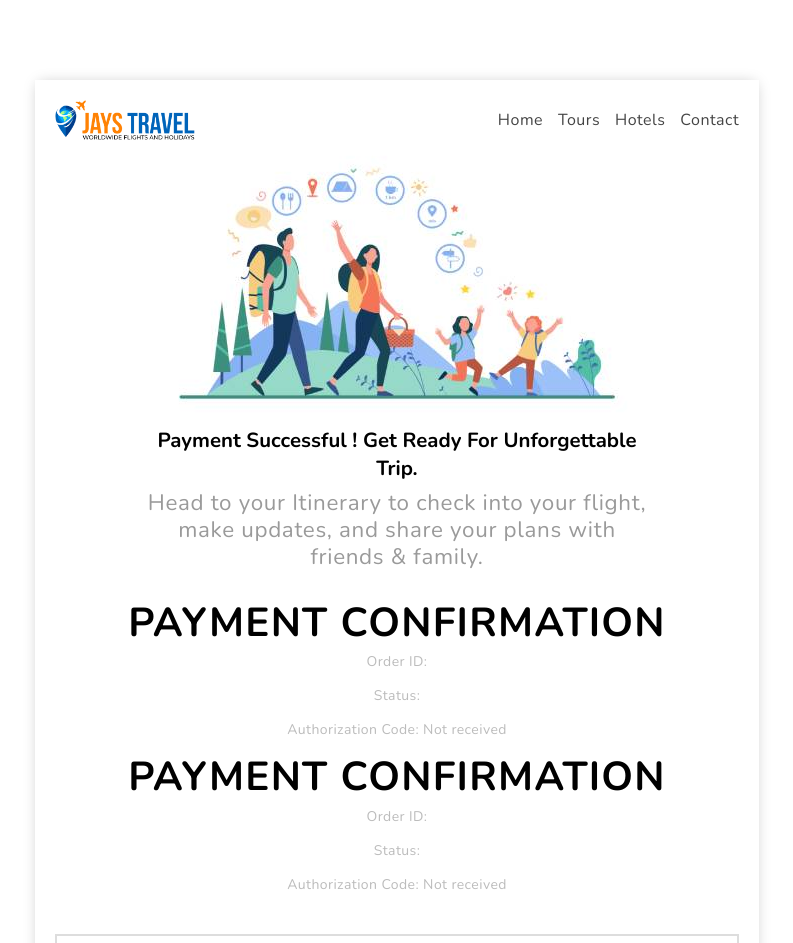
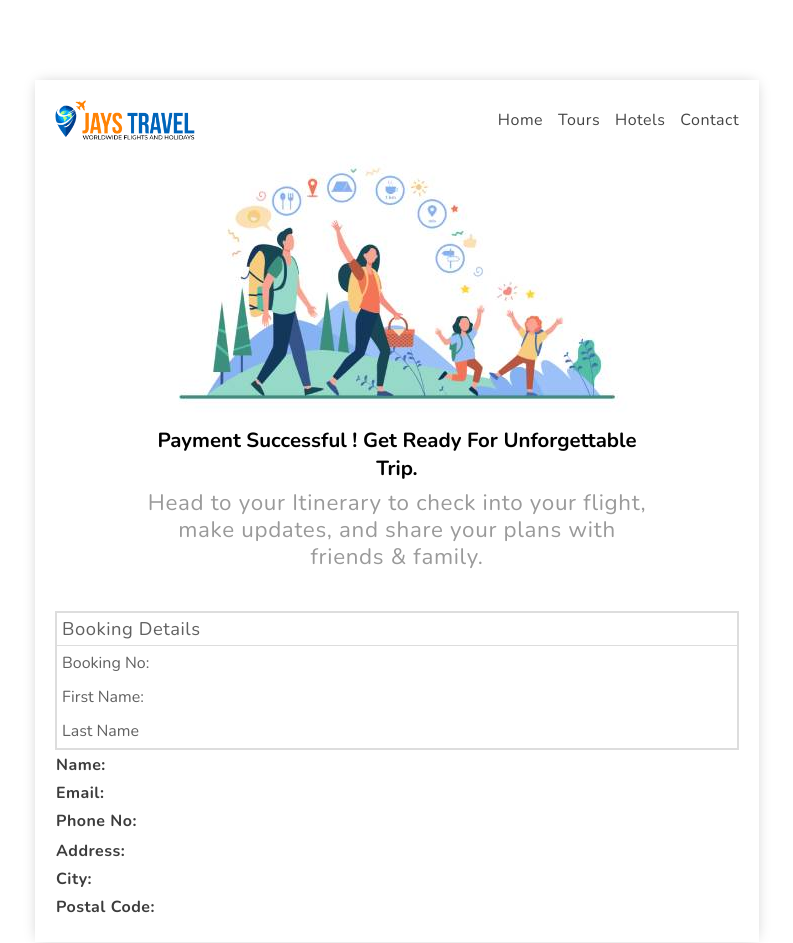
Before and after one commit to JaysTravels/jays-travels-front, a Next.js app: page /manual-confirmation in a window 1280 px wide. Shown: the top 943 px of the page, without its empty margins (243-1036 px from the left). Built offline with nearby package versions, Linux system fonts and the light colour scheme; no server answers.

Commit message:
deployed parameters of barclays responsne to email and db

```diff
--- a/components/manualPayment/make.payment.js
+++ b/components/manualPayment/make.payment.js
@@ -111,7 +111,7 @@ const MakePayment = () => {
           localStorage.setItem("ManualPaymentformData", JSON.stringify(formData));
         }
         data = data.data;
-        debugger;
+        //debugger;
         const form = document.createElement("form");
         form.method = "POST";
         form.action = data.url;
--- a/pages/manual-confirmation.js
+++ b/pages/manual-confirmation.js
@@ -17,20 +17,36 @@ const ManualConfirmation = () => {
   const router = useRouter();
   const dispatch = useDispatch();
   const searchParams = useSearchParams();
- // console.log('Full Query Params:', window.location.search);
+
   const flightResults = useSelector((state) => state.flights.response);
   const airsellResults = useSelector((state) => state.airsell.response);
   const airsellRequest = useSelector((state) => state.airsell.airSellRequest);
 debugger;
 
   const authorizationCode = searchParams.get('AUTHORIZATION');
-  const orderId = searchParams.get('ORDERID');
-  const status = searchParams.get('STATUS');
-  const { AUTHORIZATION, ORDERID, STATUS } = router.query;
+  const orderID = searchParams.get('orderID');
+  const currency = searchParams.get('currency');
+  const amount = searchParams.get('amount');
+  const PM = searchParams.get('PM');
+  const ACCEPTANCE = searchParams.get('ACCEPTANCE');
+  const STATUS = searchParams.get('STATUS');
+  const CARDNO = searchParams.get('CARDNO');
+  const ED = searchParams.get('ED');
+  const CN = searchParams.get('CN');
+  const TRXDATE = searchParams.get('TRXDATE');
+  const PAYID = searchParams.get('PAYID');
+  const NCERROR = searchParams.get('NCERROR');
+  const BRAND = searchParams.get('BRAND');
+  const IPCTY = searchParams.get('IPCTY');
+  const IP = searchParams.get('IP');
+
+ // const { AUTHORIZATION, ORDERID, STATUS } = router.query;
 
   useEffect(() => {
     debugger;
     console.log('Full Query Params:', router.query);
+
+
   }, [router.query]);
 
   const pnrResponse = useSelector(
@@ -44,11 +60,13 @@ debugger;
   const [payment, setPaymentUpdate] = useState(false);
   const [formData, setformData] = useState(false);
   useEffect(() => {
+   console.log('Full Query Params:', router.query);
 
     let formDataManual = localStorage.getItem("ManualPaymentformData");
     let ManualPaymentCustomerDetails;
 
-    if(formDataManual != null){
+    if(formDataManual != null && orderID != null){
+      debugger;
         setformData(JSON.parse(formDataManual) || null);
         formDataManual = JSON.parse(formDataManual);
 
@@ -63,16 +81,34 @@ debugger;
         City: formDataManual.city,
         Country: formDataManual.country,
         Postal: formDataManual.postal,
-        PaymentStatus: true
+        PaymentStatus: true,
+        AuthorizationCode : authorizationCode,
+        OrderID : orderID,
+        PaymentMethod :PM ,
+        Acceptance : ACCEPTANCE,
+        Status : STATUS ,
+        CardNo : CARDNO ,
+        ExpiryDate : ED ,
+        CardHolderName : CN,
+        TrxDate : TRXDATE ,
+        PayId : PAYID ,
+        NcError : NCERROR ,
+        Brand : BRAND  ,
+        Currency : currency,
+        IpCity : IPCTY,
+        IP : IP
        }
        setPaymentUpdate(true);
        updatePaymentStatus(ManualPaymentCustomerDetails);
        localStorage.removeItem("ManualPaymentformData");
+
+       const newUrl = window.location.pathname;
+       window.history.replaceState(null, '', newUrl);
  //   }
   }
 
 
-  }, [dispatch]);
+  }, [dispatch, router.query]);
 
   const updatePaymentStatus = async (ManualPaymentCustomerDetails) => {
     try {
@@ -125,22 +161,9 @@ debugger;
                 Head to your Itinerary to check into your flight, make updates,
                 and share your plans with friends &amp; family.
               </h3>
-              {/* <Link href="#" className="btn">
-                view itinerary
-              </Link> */}
+            </div>
+          <div>
 
-            </div>
-            <div>
-            <h1>Payment Confirmation</h1>
-            <p>Order ID: {ORDERID}</p>
-            <p>Status: {STATUS}</p>
-            <p>Authorization Code: {AUTHORIZATION || 'Not received'}</p>
-          </div>
-            <div>
-                <h1>Payment Confirmation</h1>
-                <p>Order ID: {orderId}</p>
-                <p>Status: {status}</p>
-                <p>Authorization Code: {authorizationCode || 'Not received'}</p>
           </div>
           </div>
 
```
